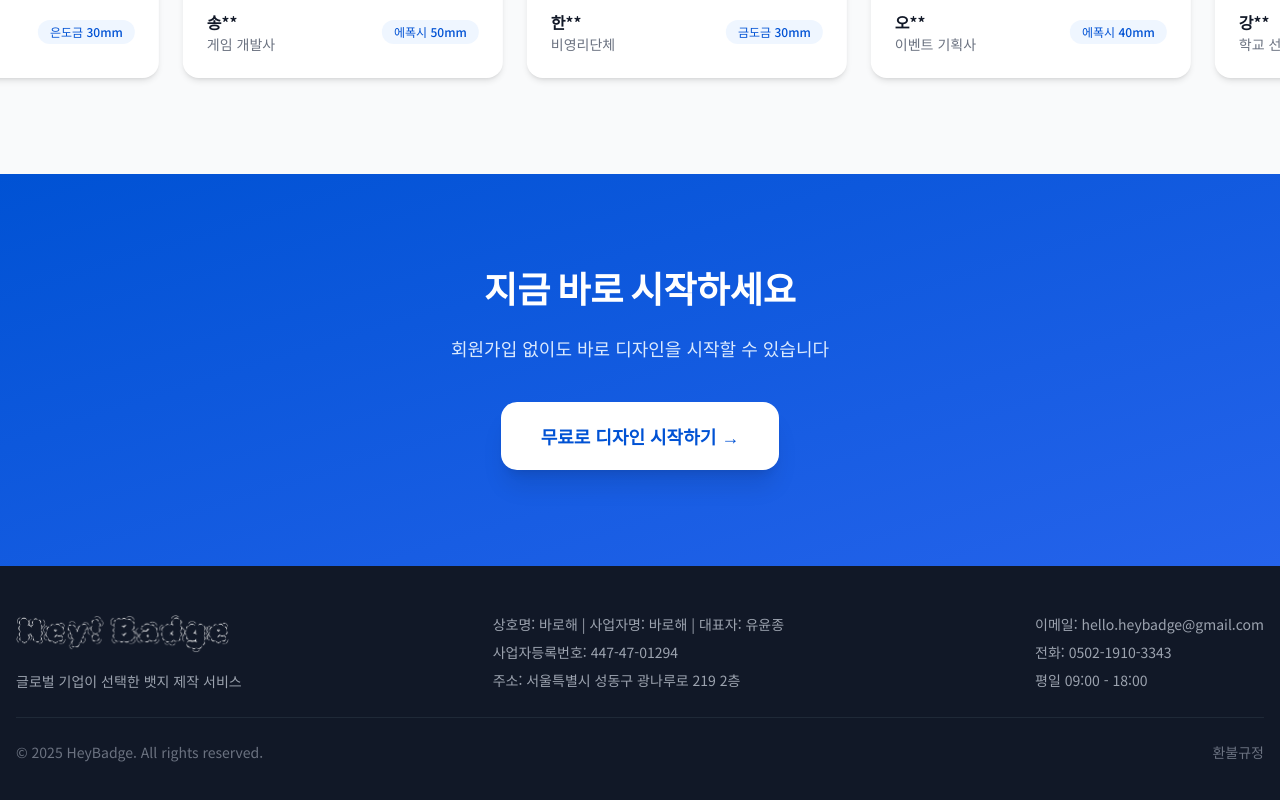
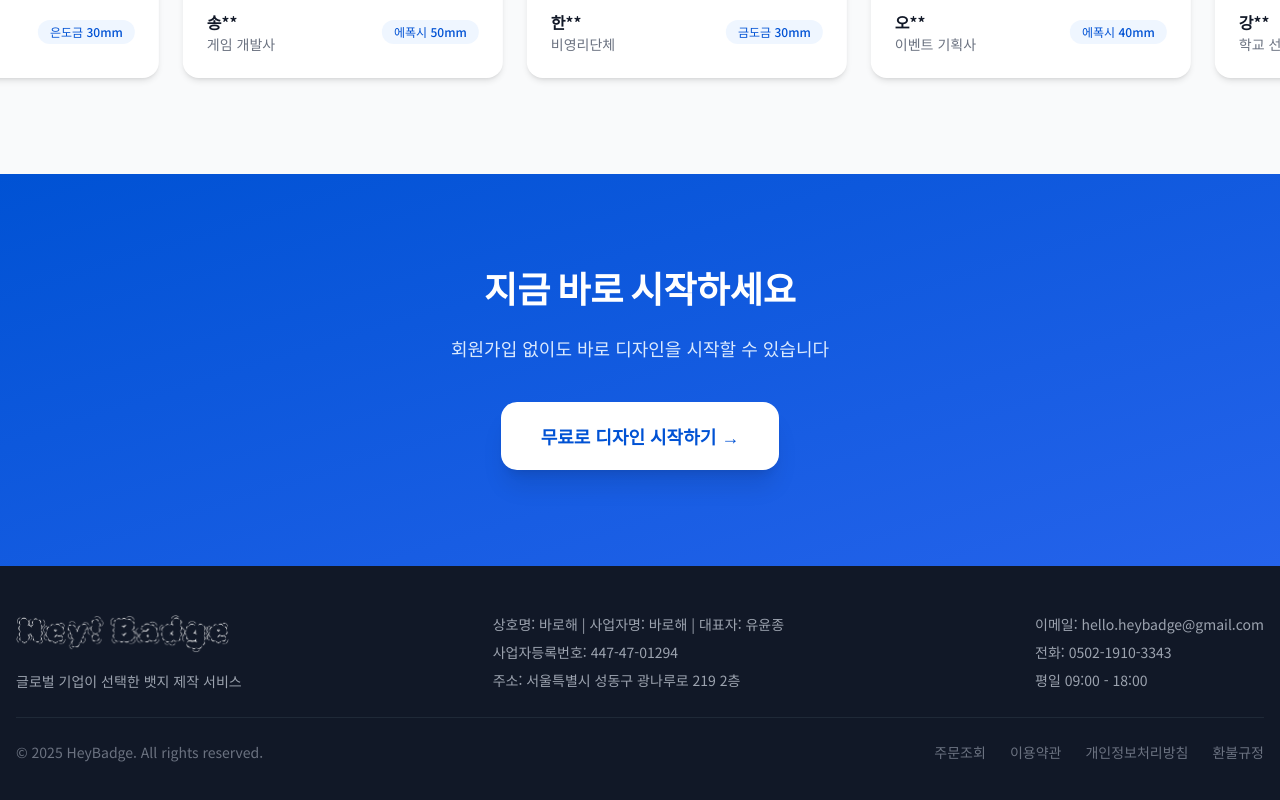
Before and after one commit to MedalProject/Medal-Project, a Next.js app: page / in a window 1280 px wide. Shown: the part 3196-3996 px from the top of the page. Built offline with nearby package versions, Linux system fonts and the light colour scheme; no server answers.

Commit message:
feat: 푸터에 주문조회, 이용약관, 개인정보처리방침 링크 추가

```diff
--- a/src/app/page.tsx
+++ b/src/app/page.tsx
@@ -386,9 +386,20 @@ export default function Home() {
 
           <div className="border-t border-gray-800 pt-6 flex flex-col sm:flex-row justify-between items-center gap-4 text-sm text-gray-500">
             <span>© 2025 HeyBadge. All rights reserved.</span>
-            <Link href="/refund" className="hover:text-white transition-colors">
-              환불규정
-            </Link>
+            <div className="flex flex-wrap justify-center gap-4 sm:gap-6">
+              <Link href="/order-lookup" className="hover:text-white transition-colors">
+                주문조회
+              </Link>
+              <Link href="/terms" className="hover:text-white transition-colors">
+                이용약관
+              </Link>
+              <Link href="/privacy" className="hover:text-white transition-colors">
+                개인정보처리방침
+              </Link>
+              <Link href="/refund" className="hover:text-white transition-colors">
+                환불규정
+              </Link>
+            </div>
           </div>
         </div>
       </footer>
```
